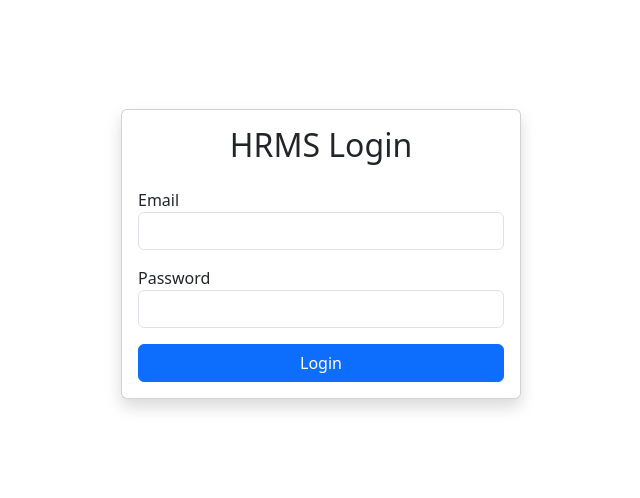
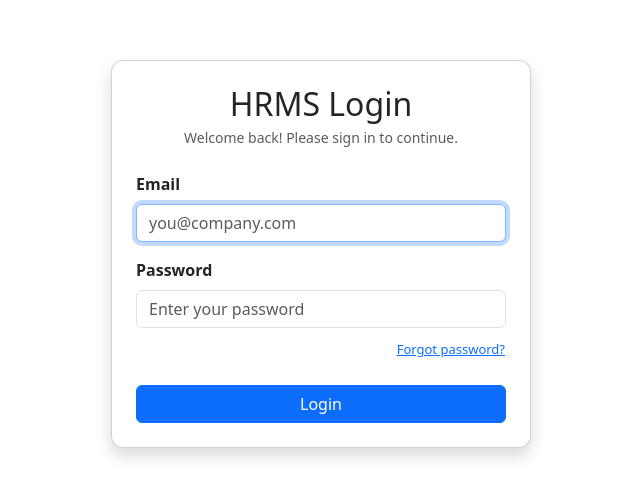
Before and after one commit to sourabh876/AI-HR-management-service-frontend, a React (Vite) app: page / in a window 1280 px wide. Shown: the part 146-644 px from the top of the page, without its empty margins (319-959 px from the left). Built offline with nearby package versions, Linux system fonts and the light colour scheme.

Commit message:
add forget password

```diff
--- a/src/pages/Login.jsx
+++ b/src/pages/Login.jsx
@@ -1,151 +1,228 @@
 import { useState, useContext } from "react";
-import { useNavigate, Link } from "react-router-dom";
-
+import { useNavigate } from "react-router-dom";
 import api from "../api/axios";
 import { AuthContext } from "../context/AuthContext";
 
 function Login() {
+    const navigate        = useNavigate();
+    const { login }       = useContext(AuthContext);
 
-  const navigate = useNavigate();
+    // --- views: "login" | "forgot" | "sent" ---
+    const [view, setView] = useState("login");
 
-  const { login } =
-    useContext(AuthContext);
-
-  const [form, setForm] =
-    useState({
-      email: "",
-      password: ""
-    });
-
-  const [error, setError] =
-    useState("");
+    const [form, setForm]         = useState({ email: "", password: "" });
+    const [forgotEmail, setForgotEmail] = useState("");
+    const [error, setError]       = useState("");
+    const [loading, setLoading]   = useState(false);
 
     const handleChange = (e) => {
-
-    setForm({
-      ...form,
-      [e.target.name]:
-      e.target.value
-    });
-
+        setForm({ ...form, [e.target.name]: e.target.value });
+        setError("");
     };
 
-  const handleSubmit =
-  async (e) => {
-
+    // ---------------------------------------------------------------
+    // LOGIN
+    // ---------------------------------------------------------------
+    const handleLogin = async (e) => {
         e.preventDefault();
-
+        if (!form.email || !form.password) {
+            setError("Please enter your email and password.");
+            return;
+        }
+        setLoading(true);
+        setError("");
         try {
-
-      const res =
-      await api.post(
-        "/auth/login",
-        form
-      );
-
-      login(
-        res.data.user,
-        res.data.token
-      );
-
+            const res = await api.post("/auth/login", form);
+            login(res.data.user, res.data.token);
             navigate("/dashboard");
-
-    } catch (error) {
-
-      setError(
-        error.response?.data?.message ||
-        "Login Failed"
-      );
-
+        } catch (err) {
+            setError(err.response?.data?.message || "Login failed. Please try again.");
+        } finally {
+            setLoading(false);
         }
-
     };
 
+    // ---------------------------------------------------------------
+    // FORGOT PASSWORD
+    // ---------------------------------------------------------------
+    const handleForgotPassword = async (e) => {
+        e.preventDefault();
+        if (!forgotEmail) {
+            setError("Please enter your email address.");
+            return;
+        }
+        setLoading(true);
+        setError("");
+        try {
+            await api.post("/auth/forgot-password", { email: forgotEmail });
+            setView("sent"); // show confirmation screen
+        } catch (err) {
+            setError(err.response?.data?.message || "Something went wrong. Please try again.");
+        } finally {
+            setLoading(false);
+        }
+    };
+
+    // ---------------------------------------------------------------
+    // SHARED CARD WRAPPER
+    // ---------------------------------------------------------------
     return (
+        <div className="container vh-100 d-flex justify-content-center align-items-center">
+            <div className="card shadow" style={{ width: "420px", borderRadius: "12px" }}>
+                <div className="card-body p-4">
 
-    <div
-      className="container vh-100 d-flex justify-content-center align-items-center"
-    >
+                    {/* ================================================
+                        VIEW 1 — LOGIN
+                    ================================================ */}
+                    {view === "login" && (
+                        <>
+                            <h2 className="text-center mb-1">HRMS Login</h2>
+                            <p className="text-center text-muted mb-4" style={{ fontSize: "14px" }}>
+                                Welcome back! Please sign in to continue.
+                            </p>
 
-      <div
-        className="card shadow"
-        style={{
-          width:"400px"
-        }}
-      >
+                            {error && <div className="alert alert-danger py-2">{error}</div>}
 
-        <div className="card-body">
-
-          <h2
-            className="text-center mb-4"
-          >
-            HRMS Login
-          </h2>
-
-          {error && (
-
-            <div
-              className="alert alert-danger"
-            >
-              {error}
-            </div>
-
-          )}
-
-          <form
-            onSubmit={handleSubmit}
-          >
-
+                            <form onSubmit={handleLogin}>
                                 <div className="mb-3">
-
-              <label>
-                Email
-              </label>
-
+                                    <label className="form-label fw-semibold">Email</label>
                                     <input
                                         type="email"
                                         className="form-control"
                                         name="email"
                                         value={form.email}
                                         onChange={handleChange}
+                                        placeholder="you@company.com"
+                                        autoFocus
                                     />
-
                                 </div>
 
-            <div className="mb-3">
-
-              <label>
-                Password
-              </label>
-
+                                <div className="mb-2">
+                                    <label className="form-label fw-semibold">Password</label>
                                     <input
                                         type="password"
                                         className="form-control"
                                         name="password"
                                         value={form.password}
                                         onChange={handleChange}
+                                        placeholder="Enter your password"
                                     />
+                                </div>
 
+                                {/* Forgot password link */}
+                                <div className="text-end mb-4">
+                                    <button
+                                        type="button"
+                                        className="btn btn-link p-0"
+                                        style={{ fontSize: "13px" }}
+                                        onClick={() => { setView("forgot"); setError(""); }}
+                                    >
+                                        Forgot password?
+                                    </button>
                                 </div>
 
                                 <button
+                                    type="submit"
                                     className="btn btn-primary w-100"
+                                    disabled={loading}
                                 >
-              Login
+                                    {loading ? (
+                                        <>
+                                            <span className="spinner-border spinner-border-sm me-2" />
+                                            Signing in...
+                                        </>
+                                    ) : "Login"}
+                                </button>
+                            </form>
+                        </>
+                    )}
+
+                    {/* ================================================
+                        VIEW 2 — FORGOT PASSWORD
+                    ================================================ */}
+                    {view === "forgot" && (
+                        <>
+                            {/* Back button */}
+                            <button
+                                className="btn btn-link p-0 mb-3"
+                                style={{ fontSize: "13px" }}
+                                onClick={() => { setView("login"); setError(""); setForgotEmail(""); }}
+                            >
+                                ← Back to Login
                             </button>
 
+                            <h4 className="mb-1">Forgot Password</h4>
+                            <p className="text-muted mb-4" style={{ fontSize: "14px" }}>
+                                Enter your registered email address and we'll send you a password reset link.
+                            </p>
+
+                            {error && <div className="alert alert-danger py-2">{error}</div>}
+
+                            <form onSubmit={handleForgotPassword}>
+                                <div className="mb-4">
+                                    <label className="form-label fw-semibold">Email Address</label>
+                                    <input
+                                        type="email"
+                                        className="form-control"
+                                        value={forgotEmail}
+                                        onChange={(e) => { setForgotEmail(e.target.value); setError(""); }}
+                                        placeholder="you@company.com"
+                                        autoFocus
+                                    />
+                                </div>
+
+                                <button
+                                    type="submit"
+                                    className="btn btn-primary w-100"
+                                    disabled={loading}
+                                >
+                                    {loading ? (
+                                        <>
+                                            <span className="spinner-border spinner-border-sm me-2" />
+                                            Sending...
+                                        </>
+                                    ) : "Send Reset Link"}
+                                </button>
                             </form>
+                        </>
+                    )}
 
+                    {/* ================================================
+                        VIEW 3 — EMAIL SENT CONFIRMATION
+                    ================================================ */}
+                    {view === "sent" && (
+                        <div className="text-center py-3">
+                            <div style={{ fontSize: "52px", marginBottom: "12px" }}>📧</div>
+                            <h4 className="mb-2">Check your email</h4>
+                            <p className="text-muted mb-4" style={{ fontSize: "14px" }}>
+                                We've sent a password reset link to <br />
+                                <strong>{forgotEmail}</strong>
+                            </p>
+                            <p className="text-muted mb-4" style={{ fontSize: "13px" }}>
+                                Didn't receive it? Check your spam folder or try again.
+                            </p>
 
+                            <button
+                                className="btn btn-outline-primary w-100 mb-2"
+                                onClick={() => { setView("forgot"); setError(""); }}
+                            >
+                                Try a different email
+                            </button>
+
+                            <button
+                                className="btn btn-link w-100"
+                                style={{ fontSize: "13px" }}
+                                onClick={() => { setView("login"); setError(""); setForgotEmail(""); }}
+                            >
+                                ← Back to Login
+                            </button>
+                        </div>
+                    )}
 
                 </div>
-
             </div>
-
         </div>
-
     );
-
 }
 
 export default Login;
```
Lines whose indentation alone changed are shown as unchanged.
